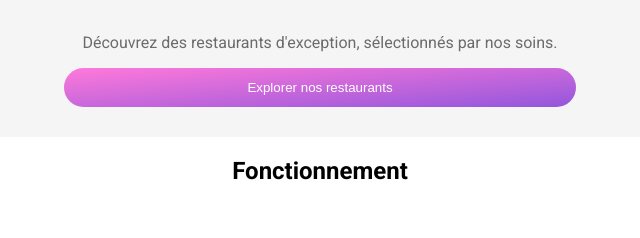
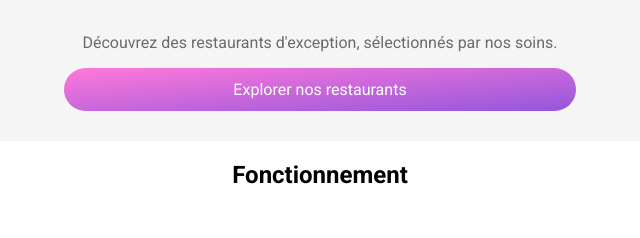
Before and after one commit to garudo34/OCR-Projet3, a website: page index.html in a window 1280 px wide. Shown: the part 190-428 px from the top of the page, 320-960 px from the left. Drawn offline with Linux system fonts and the light colour scheme; a web font is replaced by a local one.

Commit message:
fix error w3c  ajout  scroll-behavior smooth

```diff
--- a/index.html
+++ b/index.html
@@ -31,8 +31,8 @@
                 Découvrez des restaurants d'exception, sélectionnés par nos soins.
             </p>
             <div class="header__jumbotron__button">
-                <a href="#restaurants">
-                    <button class="btn btn--primary btn--rounded btn--lg">Explorer nos restaurants</button>
+                <a href="#restaurants" class="btn btn--primary btn--rounded btn--lg">
+                    Explorer nos restaurants
                 </a>
             </div>
         </div>
--- a/sass/base/_base.scss
+++ b/sass/base/_base.scss
@@ -1,6 +1,11 @@
 * {
     box-sizing: border-box;
 }
+
+html{
+    scroll-behavior:smooth;
+}
+
 
 body {
     box-sizing: border-box;
--- a/sass/components/_buttons.scss
+++ b/sass/components/_buttons.scss
@@ -52,7 +52,7 @@ button {
     }
 
     &--primary {
-        color: $white;
+        color: $white !important;
         background: $color-gradient;
         background-origin: border-box;
         border-style: none;
```
Also changed, not shown: public/css/prefixed/style.css, public/css/style.css, 1 other file.
